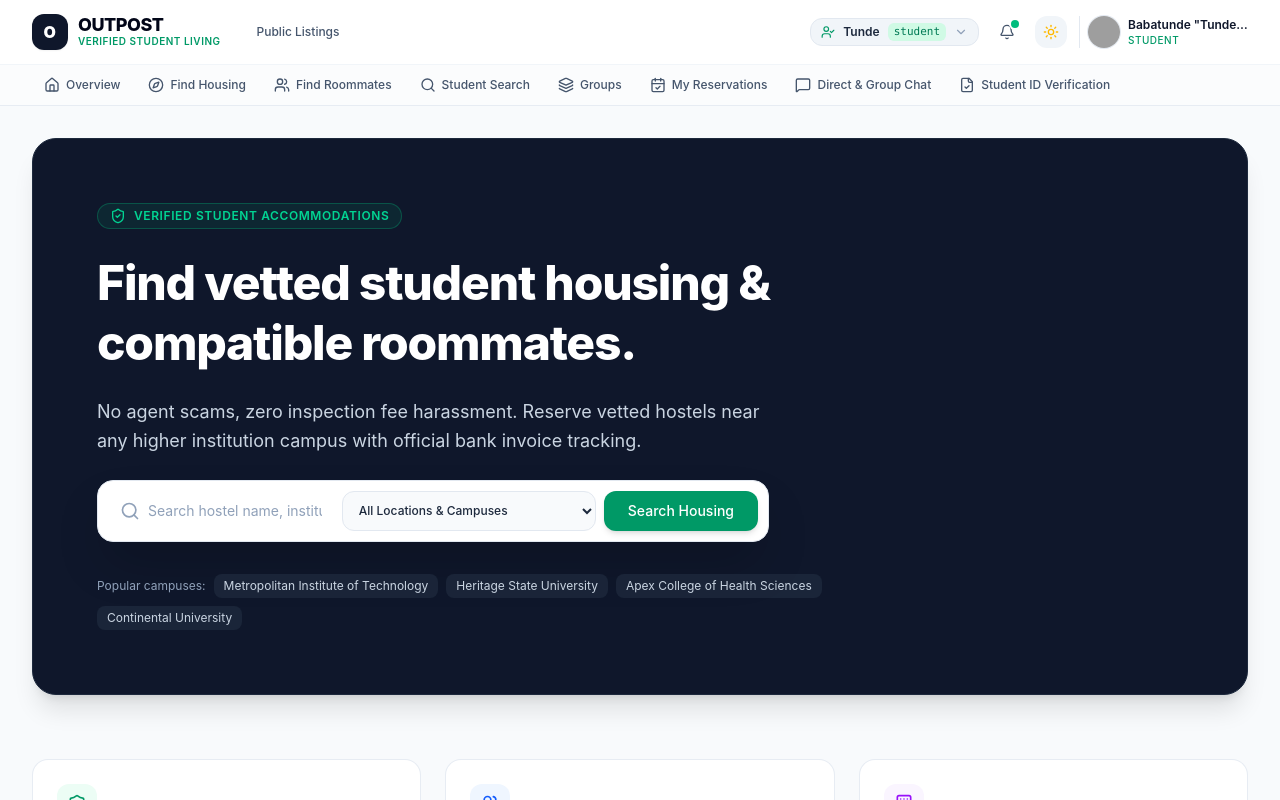
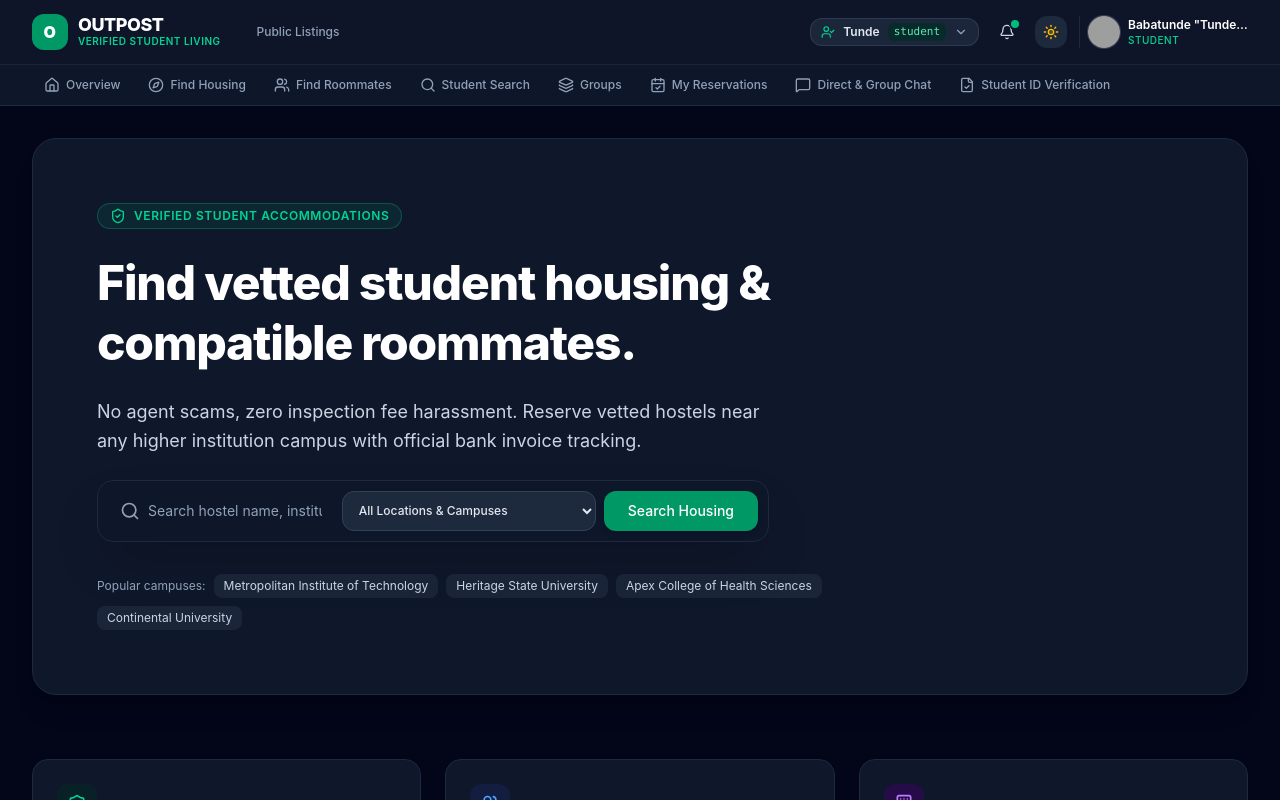
Before and after one commit to ethoppaofficial/OUTPOST., a React (Vite) app: page / in a window 1280 px wide. Both pictures are taken after a click on the button 1051 px from the left and 32 px from the top of the page. Shown: the top 800 px of the page. Built offline with nearby package versions, Linux system fonts and the light colour scheme; grey boxes are pictures that could not be loaded.

Commit message:
feat: implement global dark mode support
Added ThemeProvider context and initial script for theme persistence. Updated application shell and CSS variables to support dynamic light/dark mode switching.

```diff
--- a/index.html
+++ b/index.html
@@ -12,6 +12,24 @@
     <link rel="preconnect" href="https://fonts.googleapis.com" />
     <link rel="preconnect" href="https://fonts.gstatic.com" crossorigin />
     <link href="https://fonts.googleapis.com/css2?family=Plus+Jakarta+Sans:ital,wght@0,300;0,400;0,500;0,600;0,700;0,800;1,400&display=swap" rel="stylesheet" />
+    <script>
+      (function() {
+        try {
+          var saved = localStorage.getItem('outpost_theme') || localStorage.getItem('outpost-theme');
+          var prefersDark = window.matchMedia && window.matchMedia('(prefers-color-scheme: dark)').matches;
+          var isDark = saved ? (saved === 'dark') : prefersDark;
+          if (isDark) {
+            document.documentElement.classList.add('dark');
+            document.documentElement.setAttribute('data-theme', 'dark');
+            document.documentElement.style.colorScheme = 'dark';
+          } else {
+            document.documentElement.classList.remove('dark');
+            document.documentElement.setAttribute('data-theme', 'light');
+            document.documentElement.style.colorScheme = 'light';
+          }
+        } catch (e) {}
+      })();
+    </script>
   </head>
   <body class="bg-slate-50 text-slate-900 dark:bg-slate-950 dark:text-slate-100 transition-colors duration-200">
     <div id="root"></div>
--- a/src/App.tsx
+++ b/src/App.tsx
@@ -39,12 +39,14 @@ import { VerificationQueuePage } from './pages/admin/VerificationQueuePage';
 import { PropertyApprovalsPage } from './pages/admin/PropertyApprovalsPage';
 import { UsersPage } from './pages/admin/UsersPage';
 import { DisputesPage } from './pages/admin/DisputesPage';
+import { ThemeProvider } from './application/context/ThemeContext';
 
 export default function App() {
   return (
-    <BrowserRouter>
-      <AppShell>
-        <Routes>
+    <ThemeProvider>
+      <BrowserRouter>
+        <AppShell>
+          <Routes>
           {/* Public Routes */}
           <Route path="/" element={<HomePage />} />
           <Route path="/properties" element={<PropertiesPage />} />
@@ -289,5 +291,6 @@ export default function App() {
         </Routes>
       </AppShell>
     </BrowserRouter>
+  </ThemeProvider>
   );
 }
--- /dev/null
+++ b/src/application/context/ThemeContext.tsx
@@ -0,0 +1,113 @@
+import React, { createContext, useContext, useEffect, useState } from 'react';
+
+export type Theme = 'light' | 'dark';
+
+export interface ThemeContextType {
+  theme: Theme;
+  isDark: boolean;
+  toggleTheme: () => void;
+  setTheme: (theme: Theme) => void;
+}
+
+const STORAGE_KEYS = ['outpost_theme', 'outpost-theme'];
+
+function getInitialTheme(): Theme {
+  if (typeof window === 'undefined') return 'light';
+  try {
+    for (const key of STORAGE_KEYS) {
+      const saved = localStorage.getItem(key);
+      if (saved === 'dark' || saved === 'light') {
+        return saved;
+      }
+    }
+    return window.matchMedia('(prefers-color-scheme: dark)').matches ? 'dark' : 'light';
+  } catch {
+    return 'light';
+  }
+}
+
+function applyThemeToDocument(theme: Theme) {
+  if (typeof document === 'undefined') return;
+  const root = document.documentElement;
+  if (theme === 'dark') {
+    root.classList.add('dark');
+    root.setAttribute('data-theme', 'dark');
+    root.style.colorScheme = 'dark';
+  } else {
+    root.classList.remove('dark');
+    root.setAttribute('data-theme', 'light');
+    root.style.colorScheme = 'light';
+  }
+}
+
+const ThemeContext = createContext<ThemeContextType | undefined>(undefined);
+
+export const ThemeProvider: React.FC<{ children: React.ReactNode }> = ({ children }) => {
+  const [theme, setThemeState] = useState<Theme>(getInitialTheme);
+
+  // Sync theme to DOM on mount and updates
+  useEffect(() => {
+    applyThemeToDocument(theme);
+    try {
+      for (const key of STORAGE_KEYS) {
+        localStorage.setItem(key, theme);
+      }
+    } catch {
+      // Storage access blocked or quota exceeded
+    }
+  }, [theme]);
+
+  // Listen to OS preference changes if no manual override is active
+  useEffect(() => {
+    if (typeof window === 'undefined') return;
+    const mediaQuery = window.matchMedia('(prefers-color-scheme: dark)');
+
+    const handleChange = (e: MediaQueryListEvent) => {
+      let hasManualSaved = false;
+      try {
+        for (const key of STORAGE_KEYS) {
+          if (localStorage.getItem(key)) {
+            hasManualSaved = true;
+            break;
+          }
+        }
+      } catch {}
+
+      if (!hasManualSaved) {
+        setThemeState(e.matches ? 'dark' : 'light');
+      }
+    };
+
+    mediaQuery.addEventListener('change', handleChange);
+    return () => mediaQuery.removeEventListener('change', handleChange);
+  }, []);
+
+  const toggleTheme = () => {
+    setThemeState((prev) => (prev === 'dark' ? 'light' : 'dark'));
+  };
+
+  const setTheme = (newTheme: Theme) => {
+    setThemeState(newTheme);
+  };
+
+  return (
+    <ThemeContext.Provider
+      value={{
+        theme,
+        isDark: theme === 'dark',
+        toggleTheme,
+        setTheme,
+      }}
+    >
+      {children}
+    </ThemeContext.Provider>
+  );
+};
+
+export const useTheme = (): ThemeContextType => {
+  const context = useContext(ThemeContext);
+  if (!context) {
+    throw new Error('useTheme must be used within a ThemeProvider');
+  }
+  return context;
+};
--- a/src/components/layout/ThemeToggle.tsx
+++ b/src/components/layout/ThemeToggle.tsx
@@ -1,30 +1,25 @@
-import React, { useEffect, useState } from 'react';
+import React from 'react';
 import { Sun, Moon } from 'lucide-react';
+import { useTheme } from '../../application/context/ThemeContext';
 
-export const ThemeToggle: React.FC = () => {
-  const [isDark, setIsDark] = useState<boolean>(() => {
-    const saved = localStorage.getItem('outpost_theme');
-    if (saved) return saved === 'dark';
-    return window.matchMedia('(prefers-color-scheme: dark)').matches;
-  });
-
-  useEffect(() => {
-    if (isDark) {
-      document.documentElement.classList.add('dark');
-      localStorage.setItem('outpost_theme', 'dark');
-    } else {
-      document.documentElement.classList.remove('dark');
-      localStorage.setItem('outpost_theme', 'light');
-    }
-  }, [isDark]);
+export const ThemeToggle: React.FC<{ className?: string }> = ({ className = '' }) => {
+  const { isDark, toggleTheme } = useTheme();
 
   return (
     <button
-      onClick={() => setIsDark(!isDark)}
+      id="theme-toggle-btn"
+      type="button"
+      onClick={toggleTheme}
       aria-label={isDark ? 'Switch to light theme' : 'Switch to dark theme'}
-      className="p-2 rounded-xl text-slate-500 hover:text-slate-900 dark:text-slate-400 dark:hover:text-slate-100 bg-slate-100 hover:bg-slate-200 dark:bg-slate-800 dark:hover:bg-slate-700 transition"
+      aria-pressed={isDark}
+      title={isDark ? 'Switch to light mode' : 'Switch to dark mode'}
+      className={`p-2 rounded-xl text-slate-600 hover:text-slate-900 dark:text-slate-300 dark:hover:text-slate-100 bg-slate-100 hover:bg-slate-200 dark:bg-slate-800 dark:hover:bg-slate-700 focus-visible:outline-none focus-visible:ring-2 focus-visible:ring-emerald-500 transition-colors cursor-pointer flex items-center justify-center ${className}`}
     >
-      {isDark ? <Sun className="w-4 h-4 text-amber-400" /> : <Moon className="w-4 h-4 text-slate-700" />}
+      {isDark ? (
+        <Sun className="w-4 h-4 text-amber-400 fill-amber-400/20 transition-transform duration-200" />
+      ) : (
+        <Moon className="w-4 h-4 text-slate-700 transition-transform duration-200" />
+      )}
     </button>
   );
 };
--- a/src/index.css
+++ b/src/index.css
@@ -1,8 +1,35 @@
 @import "tailwindcss";
 
+@custom-variant dark (&:where(.dark, .dark *, [data-theme="dark"], [data-theme="dark"] *));
+
 @layer base {
+  :root {
+    --color-bg-canvas: #f8fafc;
+    --color-bg-surface: #ffffff;
+    --color-text-primary: #0f172a;
+    --color-text-secondary: #475569;
+    --color-border-subtle: #e2e8f0;
+  }
+
+  .dark, [data-theme="dark"] {
+    --color-bg-canvas: #020617;
+    --color-bg-surface: #0f172a;
+    --color-text-primary: #f8fafc;
+    --color-text-secondary: #94a3b8;
+    --color-border-subtle: #1e293b;
+  }
+
   body {
     font-family: 'Plus Jakarta Sans', system-ui, -apple-system, BlinkMacSystemFont, 'Segoe UI', Roboto, sans-serif;
+  }
+}
+
+@media (prefers-reduced-motion: reduce) {
+  *, ::before, ::after {
+    animation-duration: 0.01ms !important;
+    animation-iteration-count: 1 !important;
+    transition-duration: 0.01ms !important;
+    scroll-behavior: auto !important;
   }
 }
 
--- a/src/infrastructure/mock/seedData.ts
+++ b/src/infrastructure/mock/seedData.ts
@@ -7,6 +7,7 @@ import {
   RoommatePreference,
   RoommateRequest,
   AccommodationGroup,
+  GroupInvitation,
   Reservation,
   Invoice,
   PaymentReceipt,
--- a/src/infrastructure/repositories/localStorageRepository.ts
+++ b/src/infrastructure/repositories/localStorageRepository.ts
@@ -196,7 +196,7 @@ export class LocalStorageRepository {
       student: {
         userId: profile.userId,
         displayName: profile.fullName,
-        institution: profile.university,
+        institution: profile.university || profile.institutionName || 'Higher Institution',
         programme: profile.programme,
         studyLevel: profile.studyLevel,
         avatarUrl: user.avatarUrl,
@@ -646,10 +646,14 @@ export class LocalStorageRepository {
     const leaderUser = this.getUserById(leaderId);
     const targetProp = targetPropertyId ? this.getPropertyById(targetPropertyId) : undefined;
 
+    const now = new Date().toISOString();
     const newGroup: AccommodationGroup = {
       id: `group-${Date.now()}`,
       name,
       description,
+      status: 'active',
+      ownerId: leaderId,
+      ownerName: leader ? leader.fullName : 'Leader',
       leaderId,
       leaderName: leader ? leader.fullName : 'Leader',
       memberIds: [leaderId],
@@ -659,13 +663,14 @@ export class LocalStorageRepository {
           name: leader ? leader.fullName : 'Leader',
           avatarUrl: leaderUser?.avatarUrl,
           role: 'leader',
-          joinedAt: new Date().toISOString(),
+          joinedAt: now,
         },
       ],
       targetPropertyId,
       targetPropertyName: targetProp?.title,
       maxCapacity,
-      createdAt: new Date().toISOString(),
+      createdAt: now,
+      updatedAt: now,
     };
 
     groups.push(newGroup);
@@ -676,8 +681,10 @@ export class LocalStorageRepository {
     const groupConv: Conversation = {
       id: `conv-group-${newGroup.id}`,
       type: 'group',
+      title: newGroup.name,
       name: newGroup.name,
       groupId: newGroup.id,
+      createdBy: leaderId,
       participantIds: [leaderId],
       participants: [
         {
@@ -689,7 +696,9 @@ export class LocalStorageRepository {
         },
       ],
       lastMessageText: `Group "${name}" established.`,
-      lastMessageTimestamp: new Date().toISOString(),
+      lastMessageTimestamp: now,
+      createdAt: now,
+      updatedAt: now,
       unreadCount: 0,
     };
     convos.push(groupConv);
@@ -1268,10 +1277,13 @@ export class LocalStorageRepository {
     const landlordB = this.getLandlordProfile(userIdB);
     const nameB = studentB?.fullName || landlordB?.legalName || userB?.email || 'User';
 
+    const now = new Date().toISOString();
     const newConv: Conversation = {
       id: `conv-${Date.now()}`,
       type: 'direct',
+      title: nameB,
       name: nameB,
+      createdBy: userIdA,
       participantIds: [userIdA, userIdB],
       participants: [
         {
@@ -1290,7 +1302,9 @@ export class LocalStorageRepository {
         },
       ],
       lastMessageText: 'Conversation started',
-      lastMessageTimestamp: new Date().toISOString(),
+      lastMessageTimestamp: now,
+      createdAt: now,
+      updatedAt: now,
       unreadCount: 0,
     };
 
```
Also changed, not shown: src/components/layout/AppShell.tsx (+6 -2 lines).
